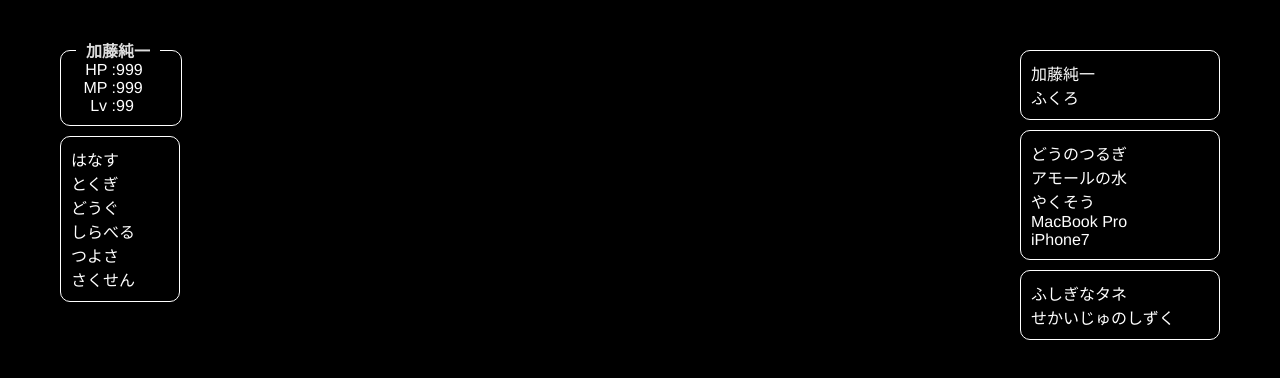
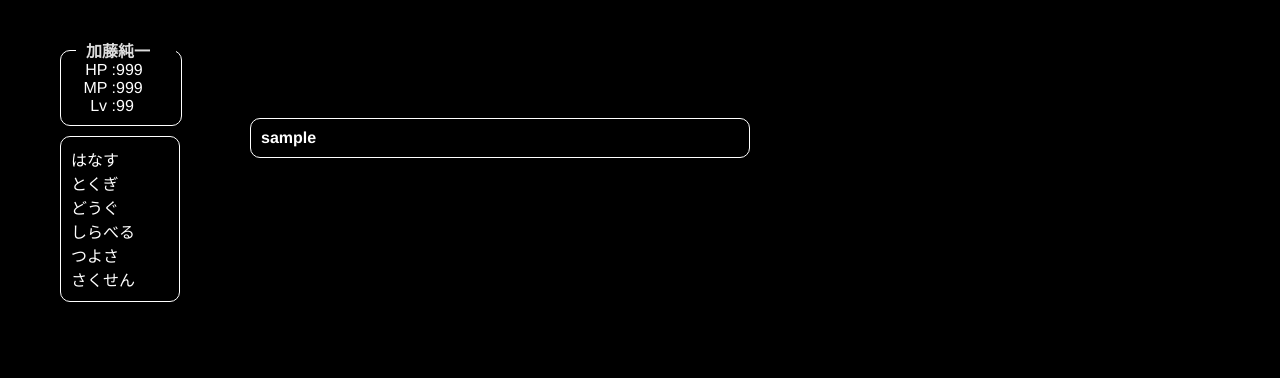
Before and after one commit to naoto67/portfolio, a Vue app: page / in a window 1280 px wide. Shown: the top 378 px of the page. Built offline with nearby package versions, Linux system fonts and the light colour scheme.

Commit message:
add detail view.

```diff
--- a/package.json
+++ b/package.json
@@ -12,7 +12,8 @@
   "dependencies": {
     "node-sass": "^4.10.0",
     "sass-loader": "^7.1.0",
-    "vue": "^2.5.2"
+    "vue": "^2.5.2",
+    "vuex": "^3.0.1"
   },
   "devDependencies": {
     "autoprefixer": "^7.1.2",
--- a/src/App.vue
+++ b/src/App.vue
@@ -2,18 +2,22 @@
   <div id="app">
     <Status></Status>
     <CommandList></CommandList>
+    <Comment></Comment>
+    {{ this.$store.state.command }}
   </div>
 </template>
 
 <script>
 import CommandList from './components/Commandlist.vue'
 import Status from './components/Status.vue'
+import Comment from './components/Comment.vue'
 
 export default {
   name: 'App',
   components: {
     CommandList,
-    Status
+    Status,
+    Comment
   },
 }
 </script>
@@ -54,5 +58,6 @@ ul {
   margin-top: 20px;
   position: relative;
   margin: 50px;
+  height: 100%;
 }
 </style>
--- a/src/components/CommandList.vue
+++ b/src/components/CommandList.vue
@@ -1,28 +1,26 @@
 <template>
   <div class="">
     <div class="commands">
-      <List :items="commands" @close="sample"></List>
+      <List :items="commands" :clickFunc="childClick"
+      :mouseOverFunc="childMouseOver"
+      :mouseLeaveFunc=childMouseLeave></List>
     </div>
     <Item :item="item"></Item>
-    <Comment :message="message" v-show="message"></Comment>
   </div>
 </template>
 
 <script>
-import Comment from './Comment.vue'
 import Item from './Item.vue'
 import List from './List.vue'
 
 export default {
   components: {
-    Comment,
     Item,
     List
   },
   name: 'list',
   data() {
     return {
-      message: '',
       commands: [
         { 'title': 'はなす', message: '話す相手がいません' },
         { 'title': 'とくぎ' },
@@ -35,13 +33,18 @@ export default {
     }
   },
   methods: {
-    sample(i) {
-      this.message = ""
-      if(i==0 || i==3){
-        this.message = this.commands[i].message
-      } else if(i==3) {
+    childClick(index) {
+      this.$store.commit('changeMessage', '')
+      this.$store.commit('changeCommand', index)
+      if(index==0 || index==3){
+        this.$store.commit('changeMessage', this.commands[index].message)
+      } else if(index==3) {
         this.item = true
       }
+    },
+    childMouseOver(index) {
+    },
+    childMouseLeave(){
     }
   }
 }
--- a/src/components/Item.vue
+++ b/src/components/Item.vue
@@ -1,8 +1,24 @@
 <template>
   <div class="item">
-    <List :items="title"></List>
-    <List :items="items"></List>
-    <List :items="bag"></List>
+    <div class="item__title">
+      <List v-show="2==this.$store.state.command"
+      :items="title" :click-func="childClick"
+      :mouseOverFunc="childMouseOver"
+      :mouseLeaveFunc="childMouseLeave"></List>
+    </div>
+    <div class="item__items">
+      <List :items="items" v-show="0==this.$store.state.item"
+      :mouseOverFunc="pass"
+      :mouseLeaveFunc="pass"
+      :clickFunc="pass"></List>
+      <List :items="bag" v-show="1==this.$store.state.item"
+      :mouseOverFunc="pass"
+      :mouseLeaveFunc="pass"
+      :clickFunc="pass"></List>
+    </div>
+    <div class="item__detail">
+      <h4 class="item__detail__content">sample</h4>
+    </div>
   </div>
 </template>
 
@@ -14,7 +30,6 @@ export default {
   components: {
     List
   },
-  props: ['item'],
   data() {
     return {
       title: [
@@ -31,18 +46,53 @@ export default {
       bag: [
         { 'title': 'ふしぎなタネ' },
         { 'title': 'せかいじゅのしずく'}
-      ]
+      ],
     }
+  },
+  methods: {
+    childClick(index) {
+    },
+    childMouseOver(index) {
+      this.$store.commit('changeItem', index)
+    },
+    childMouseLeave() {
+      // this.$store.commit('changeItem', null)
+    },
+    pass(index) {
+
+    },
   }
 }
 </script>
 
 <style lang="scss" scoped>
 .item {
-  width: 200px;
+  display: block;
   position: absolute;
-  margin: 0 10px;
-  right: 0;
-  top: 0;
+  top: 50px;
+  bottom: 0px;
+  left: 200px;
+  width: 500px;
+  height: 300px;
+  &__title {
+    width: 120px;
+    display: inline-block;
+    vertical-align: top;
+  }
+  &__items {
+    width: 360px;
+    display: inline-block;
+  }
+  &__detail {
+    border: 1px #fff solid;
+    border-radius: 10px;
+    background-color: #000;
+    padding: 10px;
+    text-align: left;
+    margin-bottom: 10px;
+    &__content {
+      color: #fff;
+    }
+  }
 }
 </style>
--- a/src/components/List.vue
+++ b/src/components/List.vue
@@ -2,7 +2,9 @@
   <ul class="list">
     <li class="list__item"
       v-for="(item, index) in items"
-      @click="sample(index)">
+      @click="click(index)"
+      @mouseover="mouseover(index)"
+      @mouseleave="mouseleave(index)">
       <span class="item_selected">▶︎</span>
       {{ item.title }}
     </li>
@@ -12,10 +14,21 @@
 <script>
 export default{
   name: 'List',
-  props: ['items'],
+  props: [
+    'items',
+    'clickFunc',
+    'mouseOverFunc',
+    'mouseLeaveFunc'
+  ],
   methods: {
-    sample(index) {
-      this.$emit('close', index)
+    click(index) {
+      this.clickFunc(index)
+    },
+    mouseover(index) {
+      this.mouseOverFunc(index)
+    },
+    mouseleave() {
+      this.mouseLeaveFunc()
     }
   }
 }
--- a/src/components/Status.vue
+++ b/src/components/Status.vue
@@ -56,6 +56,8 @@ export default {
     margin: 0 5px;
     padding: 0 10px;
     position: absolute;
+    min-width: 80px;
+    display: block;
     color: #ddd;
     top: 0;
     transform: translateY(-50%);
--- a/src/components/comment.vue
+++ b/src/components/comment.vue
@@ -1,7 +1,7 @@
 <template>
-  <div class="comment">
+  <div class="comment" v-show="this.$store.state.message">
     <div class="comment__content">
-      <p>{{ message }}</p>
+      <p>{{ this.$store.state.message }}</p>
     </div>
     <p class="comment__sign">▼</p>
   </div>
@@ -10,7 +10,6 @@
 <script>
 export default {
   name: 'Comment',
-  props: ['message']
 }
 </script>
 
--- a/src/main.js
+++ b/src/main.js
@@ -2,12 +2,37 @@
 // (runtime-only or standalone) has been set in webpack.base.conf with an alias.
 import Vue from 'vue'
 import App from './App'
+import Vuex from 'vuex'
 
 Vue.config.productionTip = false
 
+Vue.use(Vuex)
+
+const store = new Vuex.Store({
+  state: {
+    command: null,
+    item: null,
+    message: ''
+  },
+  mutations: {
+    changeCommand(state, n) {
+      state.command = n
+    },
+    changeMessage(state, msg) {
+      state.message = msg
+    },
+    changeItem(state, n) {
+      state.item = n
+    }
+  }
+})
+
 /* eslint-disable no-new */
-new Vue({
+var vm = new Vue({
   el: '#app',
+  store: store,
   components: { App },
   template: '<App/>'
 })
+
+window.vm = vm
```
Also changed, not shown: 1 other file (tests, documents, lock files or other folders).
